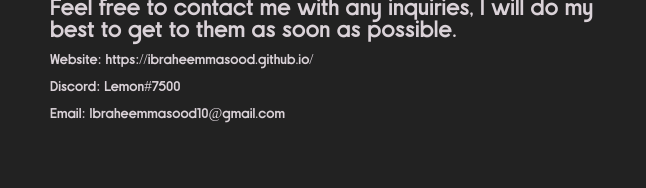
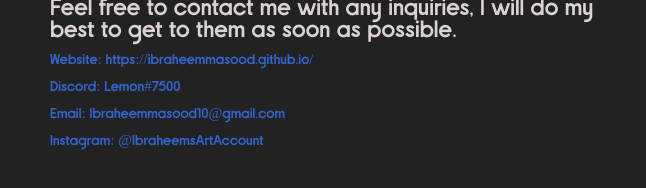
Before and after one commit to IbraheemMasood/IbraheemMasood.github.io, a website: page Contact.html in a window 1280 px wide. Shown: the part 128-316 px from the top of the page, without its empty margins (0-646 px from the left). Drawn offline with Linux system fonts and the light colour scheme.

Commit message:
Updated links in Contact.html

```diff
--- a/Contact.html
+++ b/Contact.html
@@ -47,13 +47,24 @@
 
 
         <div id="p2" style="font-size: 15px; text-align: left; padding-top: 10px; padding-left: 0px">
+            <a href="https://ibraheemmasood.github.io/" style="color:#3366CC ">
             Website: https://ibraheemmasood.github.io/
+            </a>
         </div>
         <div id="p3" style="font-size: 15px; text-align: left; padding-top: 10px; padding-left: 0px">
+            <a href="https://discord.com/channels/@me/Lemon#7500/" style="color:#3366CC ">
             Discord: Lemon#7500
+            </a>
         </div>
         <div id="p4" style="font-size: 15px; text-align: left; padding-top: 10px; padding-left: 0px">
+            <a href="mailto:Ibraheemmasood10@gmail.com " style="color:#3366CC ">
                 Email: Ibraheemmasood10@gmail.com
+            </a>
+        </div>
+        <div id="p5" style="font-size: 15px; text-align: left; padding-top: 10px; padding-left: 0px">
+            <a href="https://www.instagram.com/ibraheemsartaccount/" style="color:#3366CC ">
+                Instagram: @IbraheemsArtAccount
+            </a>
         </div>
     </div>
 </header>
```
Lines whose indentation alone changed are shown as unchanged.
